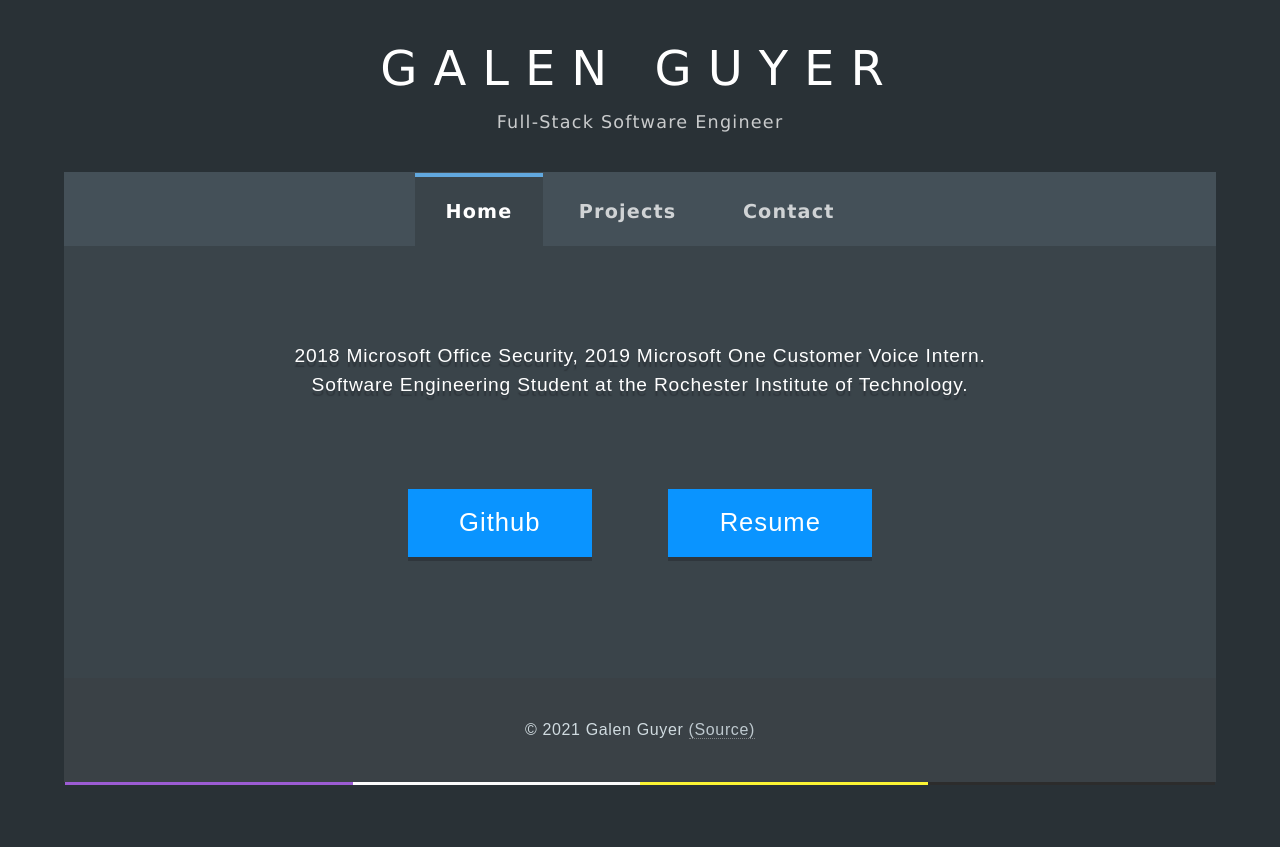
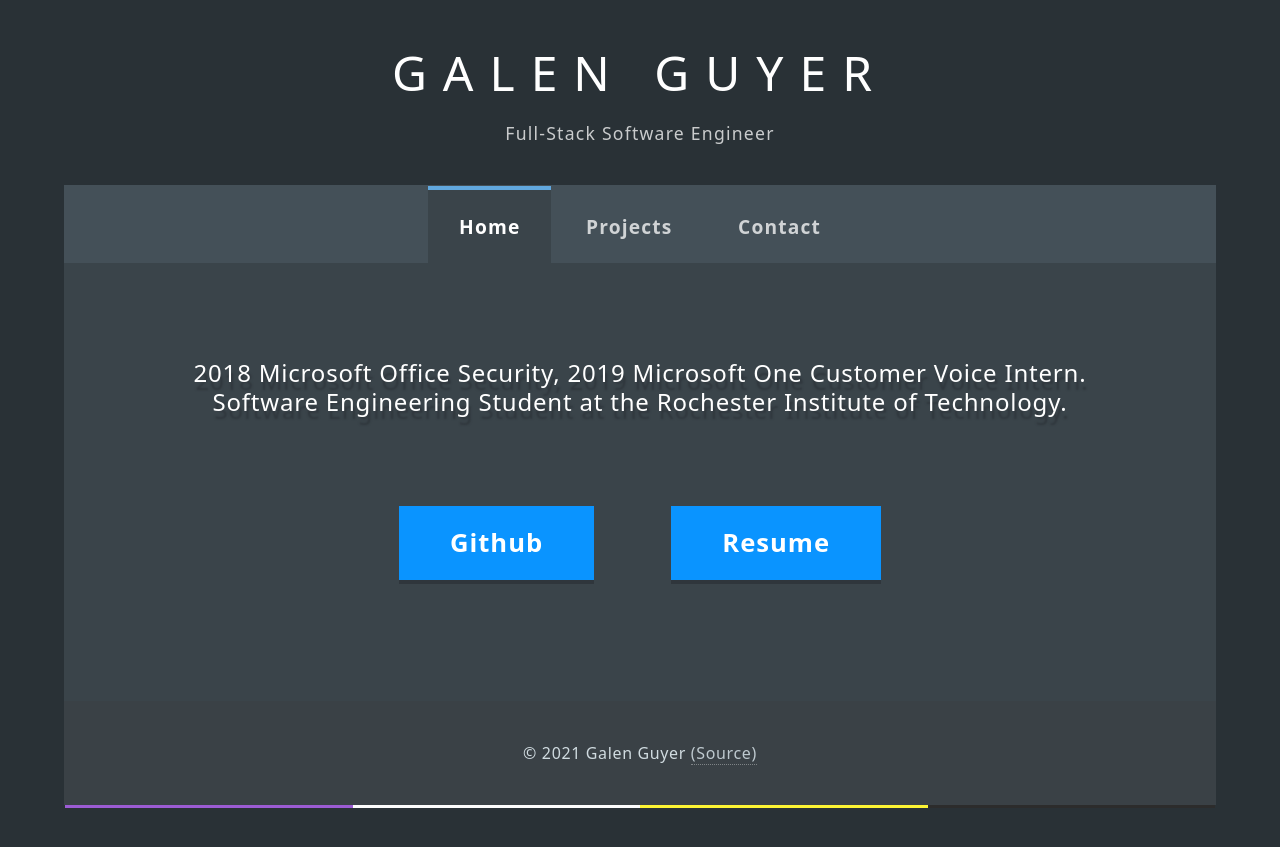
Before and after one commit to galenguyer/galenguyer.github.io, a Jekyll site: the page built from index.html, in a window 1280 px wide. Shown: the top 847 px of the page. Built offline with Jekyll 4.4.1, drawn with Linux system fonts in a browser that asks for light colours.

Commit message:
css updates for system fonts

```diff
--- a/_sass/components/footer.scss
+++ b/_sass/components/footer.scss
@@ -5,7 +5,7 @@ footer {
 	text-align: left;
     letter-spacing: 0.04em;
     line-height: 1.5em;
-    font-family:'Raleway', sans-serif;
+    font-family: $ff-sans;
     font-weight: 300;
     font-size: 16px;
     display: flex;
--- a/_sass/components/main.scss
+++ b/_sass/components/main.scss
@@ -6,7 +6,7 @@ main {
     color: #fff;
     letter-spacing: 0.04em;
     line-height: 1.5em;
-    font-family:'Raleway', sans-serif;
+    font-family: $ff-sans;
     font-weight: 400;
     h1 {
         padding-bottom: 0.25em;
@@ -26,6 +26,7 @@ main {
     }
 
     p {
+        font-size: 1.1em;
         margin: 1rem 0 1rem 0;
     }
     a {
--- a/_sass/components/whoami.scss
+++ b/_sass/components/whoami.scss
@@ -5,11 +5,11 @@
 	text-align: center;
     color: #fff;
     letter-spacing: 0.05em;
-    font-family: 'PT Sans', sans-serif;
+    font-family: $ff-sans;
     .description {
         line-height: 1.8rem;
-        font-size: 1.2rem;
-        text-shadow: 0 5px 1px #2f363c;
+        font-size: 1.5rem;
+        text-shadow: 2px 8px 2px #2f363c;
     }
     .description::selection{
         text-shadow: none;
@@ -25,7 +25,7 @@
     .profilebutton {
         font-size: 1.2rem;
         letter-spacing: 1px;
-        font-weight: 500;
+        font-weight: 600;
         border: none;
         font-size: 1.6em;
         box-shadow: 0 4px 0 0 #2f363c;
--- a/_sass/main.scss
+++ b/_sass/main.scss
@@ -1,9 +1,24 @@
 $backgroundColor: #293136;
+$ff-sans:
+    system-ui, -apple-system, BlinkMacSystemFont, // San Francisco on macOS and iOS
+    "Segoe UI", // Windows
+    "Ubuntu", // Ubuntu
+    "Roboto", "Noto Sans", "Droid Sans", // Chrome OS and Android with fallbacks
+    sans-serif; // The final fallback for rendering in sans-serif.
+$ff-serif: Georgia, Cambria, "Times New Roman", Times, serif;
+$ff-mono:
+    ui-monospace, // San Francisco Mono on macOS and iOS
+    "Cascadia Mono", "Segoe UI Mono", // Newer Windows monospace fonts that are optionally installed. Most likely to be rendered in Consolas
+    "Ubuntu Mono", // Ubuntu
+    "Roboto Mono", // Chrome OS and Android
+    Menlo, Monaco, Consolas, // A few sensible system font choices
+    monospace; // The final fallback for rendering in monospace.
 
 body {
+
   background: $backgroundColor;
   color: #000000;
-  font-family:'Lucida Sans', 'Lucida Sans Regular', 'Lucida Grande', 'Lucida Sans Unicode', Arial, sans-serif;
+  font-family: $ff-sans;
   width: 100%;
   min-height: 100vh;
   padding: 0px;
--- a/assets/css/book.scss
+++ b/assets/css/book.scss
@@ -1,4 +1,4 @@
 ---
 ---
 
-@import "book"
+@import "book";
```
